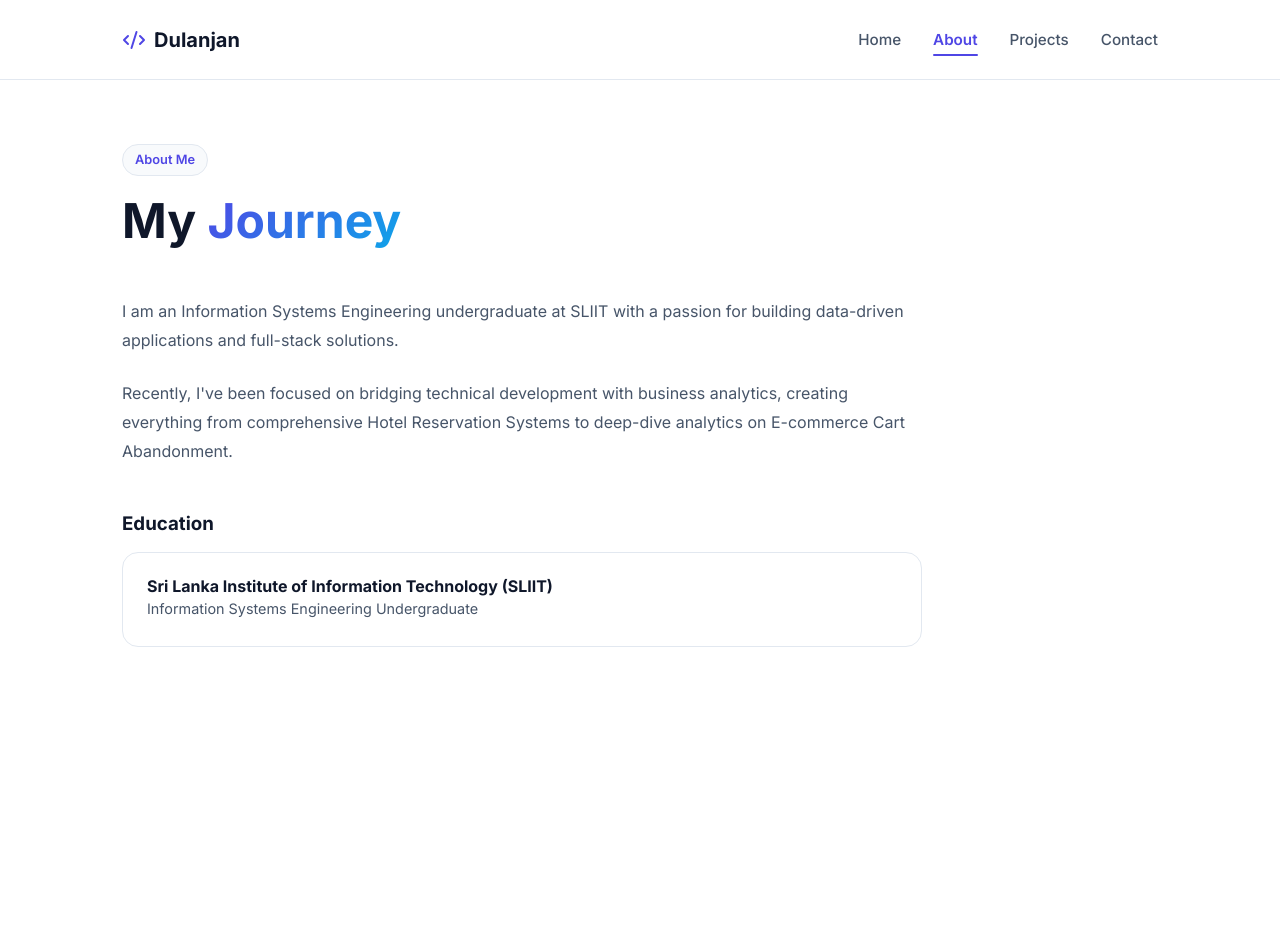
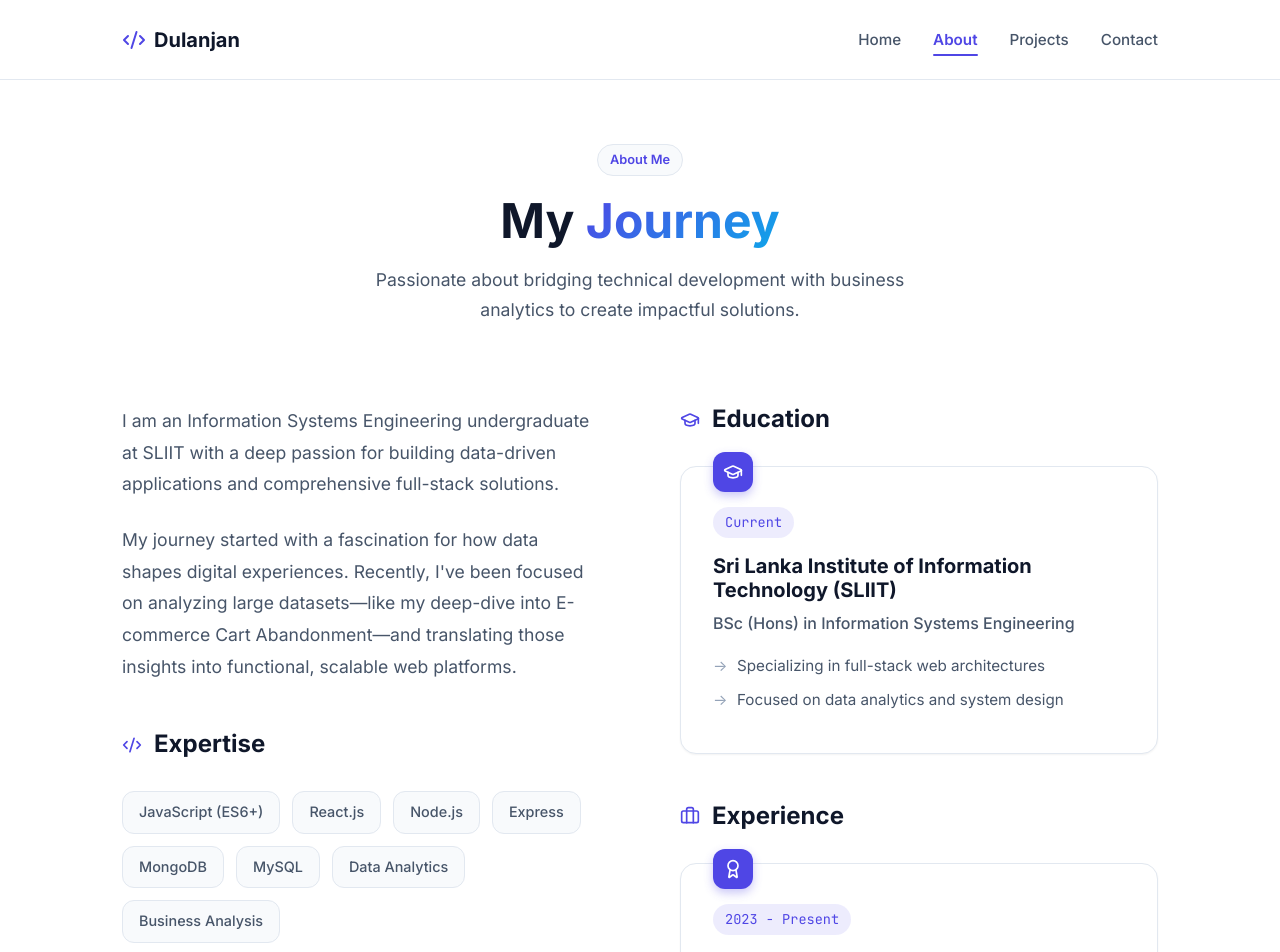
Before and after one commit to dulanjanhasaranga/dulanjanhasaranga, a React (Vite) app: page /dulanjanhasaranga/about in a window 1280 px wide. Shown: the top 952 px of the page. Before the commit the page ends 800 px from the top, so only its background shows below. Built offline with nearby package versions, Linux system fonts and the light colour scheme.

Commit message:
Enhance About and Contact pages with Framer Motion and premium UI

```diff
--- /dev/null
+++ b/src/pages/About.css
@@ -0,0 +1,145 @@
+.about-header {
+  text-align: center;
+  margin-bottom: 5rem;
+}
+
+.about-content {
+  display: grid;
+  grid-template-columns: 1fr 1fr;
+  gap: 5rem;
+}
+
+.about-paragraph {
+  font-size: 1.1rem;
+  color: var(--text-secondary);
+  line-height: 1.8;
+  margin-bottom: 1.5rem;
+}
+
+.section-heading {
+  display: flex;
+  align-items: center;
+  gap: 0.75rem;
+  font-size: 1.5rem;
+  margin-bottom: 2rem;
+  color: var(--text-primary);
+}
+
+.heading-icon {
+  color: var(--accent-primary);
+}
+
+.skills-container {
+  margin-top: 3rem;
+}
+
+.skills-tags {
+  display: flex;
+  flex-wrap: wrap;
+  gap: 0.75rem;
+}
+
+.skill-tag {
+  background: var(--bg-secondary);
+  border: 1px solid var(--border-color);
+  padding: 0.5rem 1rem;
+  border-radius: var(--radius-md);
+  font-size: 0.9rem;
+  color: var(--text-secondary);
+  font-weight: 500;
+  transition: var(--transition);
+}
+
+.skill-tag:hover {
+  border-color: var(--accent-primary);
+  color: var(--accent-primary);
+  background: white;
+  transform: translateY(-2px);
+  box-shadow: var(--shadow-sm);
+}
+
+/* Timeline Styles */
+.about-timeline {
+  position: relative;
+}
+
+.timeline-card {
+  position: relative;
+  padding: 2rem;
+  background: var(--bg-primary);
+  border: 1px solid var(--border-color);
+  border-radius: var(--radius-lg);
+  box-shadow: var(--shadow-sm);
+  transition: var(--transition);
+  margin-bottom: 2rem;
+}
+
+.timeline-card:hover {
+  box-shadow: var(--shadow-md);
+  border-color: var(--text-muted);
+  transform: translateY(-3px);
+}
+
+.timeline-icon {
+  position: absolute;
+  top: -15px;
+  left: 2rem;
+  width: 40px;
+  height: 40px;
+  background: var(--accent-primary);
+  color: white;
+  display: flex;
+  align-items: center;
+  justify-content: center;
+  border-radius: var(--radius-md);
+  box-shadow: 0 4px 10px rgba(79, 70, 229, 0.3);
+}
+
+.timeline-date {
+  display: inline-block;
+  font-family: 'JetBrains Mono', monospace;
+  font-size: 0.85rem;
+  color: var(--accent-primary);
+  background: rgba(79, 70, 229, 0.1);
+  padding: 0.25rem 0.75rem;
+  border-radius: var(--radius-full);
+  margin-bottom: 1rem;
+  margin-top: 0.5rem;
+}
+
+.timeline-content h4 {
+  font-size: 1.25rem;
+  margin-bottom: 0.5rem;
+}
+
+.timeline-content p {
+  color: var(--text-secondary);
+  font-weight: 500;
+  margin-bottom: 1rem;
+}
+
+.timeline-details {
+  list-style-type: none;
+}
+
+.timeline-details li {
+  color: var(--text-secondary);
+  font-size: 0.95rem;
+  margin-bottom: 0.5rem;
+  position: relative;
+  padding-left: 1.5rem;
+}
+
+.timeline-details li::before {
+  content: '→';
+  position: absolute;
+  left: 0;
+  color: var(--text-muted);
+}
+
+@media (max-width: 992px) {
+  .about-content {
+    grid-template-columns: 1fr;
+    gap: 4rem;
+  }
+}
--- a/src/pages/About.jsx
+++ b/src/pages/About.jsx
@@ -1,26 +1,105 @@
+import { motion } from 'framer-motion';
+import { GraduationCap, Briefcase, Award, Code2 } from 'lucide-react';
+import './About.css';
+
 const About = () => {
+  const containerVariants = {
+    hidden: { opacity: 0 },
+    visible: {
+      opacity: 1,
+      transition: { staggerChildren: 0.15 }
+    }
+  };
+
+  const itemVariants = {
+    hidden: { opacity: 0, y: 20 },
+    visible: {
+      opacity: 1, y: 0,
+      transition: { type: "spring", stiffness: 100 }
+    }
+  };
+
   return (
-    <div className="page-container">
-      <div className="container" style={{ paddingTop: '4rem' }}>
-        <div className="badge">About Me</div>
-        <h1 className="page-title">My <span className="text-gradient">Journey</span></h1>
+    <motion.div
+      className="page-container about-page"
+      initial={{ opacity: 0 }}
+      animate={{ opacity: 1 }}
+      exit={{ opacity: 0 }}
+    >
+      <div className="container" style={{ paddingTop: '4rem', paddingBottom: '4rem' }}>
+        <motion.div variants={containerVariants} initial="hidden" animate="visible" className="about-header">
+          <motion.div variants={itemVariants} className="badge">About Me</motion.div>
+          <motion.h1 variants={itemVariants} className="page-title">My <span className="text-gradient">Journey</span></motion.h1>
+          <motion.p variants={itemVariants} className="page-subtitle">Passionate about bridging technical development with business analytics to create impactful solutions.</motion.p>
+        </motion.div>
 
-        <div style={{ marginTop: '3rem', maxWidth: '800px', lineHeight: '1.8' }}>
-          <p style={{ marginBottom: '1.5rem', color: 'var(--text-secondary)' }}>
-            I am an Information Systems Engineering undergraduate at SLIIT with a passion for building data-driven applications and full-stack solutions.
-          </p>
-          <p style={{ marginBottom: '1.5rem', color: 'var(--text-secondary)' }}>
-            Recently, I've been focused on bridging technical development with business analytics, creating everything from comprehensive Hotel Reservation Systems to deep-dive analytics on E-commerce Cart Abandonment.
-          </p>
+        <div className="about-content">
+          <motion.div
+            className="about-text-section"
+            variants={containerVariants}
+            initial="hidden"
+            animate="visible"
+          >
+            <motion.p variants={itemVariants} className="about-paragraph">
+              I am an Information Systems Engineering undergraduate at SLIIT with a deep passion for building data-driven applications and comprehensive full-stack solutions.
+            </motion.p>
+            <motion.p variants={itemVariants} className="about-paragraph">
+              My journey started with a fascination for how data shapes digital experiences. Recently, I've been focused on analyzing large datasets—like my deep-dive into E-commerce Cart Abandonment—and translating those insights into functional, scalable web platforms.
+            </motion.p>
 
-          <h3 style={{ marginTop: '3rem', marginBottom: '1rem' }}>Education</h3>
-          <div style={{ padding: '1.5rem', border: '1px solid var(--border-color)', borderRadius: 'var(--radius-lg)' }}>
-            <h4>Sri Lanka Institute of Information Technology (SLIIT)</h4>
-            <p style={{ color: 'var(--text-secondary)', fontSize: '0.9rem' }}>Information Systems Engineering Undergraduate</p>
-          </div>
+            <motion.div variants={itemVariants} className="skills-container">
+              <h3 className="section-heading"><Code2 className="heading-icon" size={20} /> Expertise</h3>
+              <div className="skills-tags">
+                {['JavaScript (ES6+)', 'React.js', 'Node.js', 'Express', 'MongoDB', 'MySQL', 'Data Analytics', 'Business Analysis'].map(skill => (
+                  <span key={skill} className="skill-tag">{skill}</span>
+                ))}
+              </div>
+            </motion.div>
+          </motion.div>
+
+          <motion.div
+            className="about-timeline"
+            variants={containerVariants}
+            initial="hidden"
+            animate="visible"
+          >
+            <h3 className="section-heading"><GraduationCap className="heading-icon" size={20} /> Education</h3>
+
+            <motion.div variants={itemVariants} className="timeline-card">
+              <div className="timeline-icon">
+                <GraduationCap size={20} />
+              </div>
+              <div className="timeline-content">
+                <span className="timeline-date">Current</span>
+                <h4>Sri Lanka Institute of Information Technology (SLIIT)</h4>
+                <p>BSc (Hons) in Information Systems Engineering</p>
+                <ul className="timeline-details">
+                  <li>Specializing in full-stack web architectures</li>
+                  <li>Focused on data analytics and system design</li>
+                </ul>
+              </div>
+            </motion.div>
+
+            <h3 className="section-heading" style={{ marginTop: '3rem' }}><Briefcase className="heading-icon" size={20} /> Experience</h3>
+
+            <motion.div variants={itemVariants} className="timeline-card">
+              <div className="timeline-icon">
+                <Award size={20} />
+              </div>
+              <div className="timeline-content">
+                <span className="timeline-date">2023 - Present</span>
+                <h4>Independent Developer & Analyst</h4>
+                <p>Freelance & Academic Projects</p>
+                <ul className="timeline-details">
+                  <li>Developed EduScope-Connect platform</li>
+                  <li>Engineered comprehensive Hotel Reservation Systems</li>
+                </ul>
+              </div>
+            </motion.div>
+          </motion.div>
         </div>
       </div>
-    </div>
+    </motion.div>
   );
 };
 
--- /dev/null
+++ b/src/pages/Contact.css
@@ -0,0 +1,146 @@
+.contact-container {
+  padding-top: 4rem;
+  padding-bottom: 5rem;
+}
+
+.contact-header {
+  text-align: center;
+  margin-bottom: 5rem;
+}
+
+.contact-content {
+  display: grid;
+  grid-template-columns: 1fr 1.5fr;
+  gap: 4rem;
+  max-width: 1000px;
+  margin: 0 auto;
+}
+
+/* Info Cards */
+.contact-info-cards {
+  display: flex;
+  flex-direction: column;
+  gap: 1.5rem;
+}
+
+.info-card {
+  display: flex;
+  gap: 1.5rem;
+  padding: 1.5rem;
+  background: var(--bg-primary);
+  border: 1px solid var(--border-color);
+  border-radius: var(--radius-lg);
+  box-shadow: var(--shadow-sm);
+  transition: var(--transition);
+}
+
+.info-card:hover {
+  transform: translateX(5px);
+  box-shadow: var(--shadow-md);
+  border-color: var(--accent-primary);
+}
+
+.info-icon-wrapper {
+  display: flex;
+  align-items: center;
+  justify-content: center;
+  width: 48px;
+  height: 48px;
+  background: rgba(79, 70, 229, 0.1);
+  color: var(--accent-primary);
+  border-radius: var(--radius-md);
+  flex-shrink: 0;
+}
+
+.info-card h3 {
+  font-size: 1.1rem;
+  margin-bottom: 0.25rem;
+}
+
+.info-card p {
+  color: var(--text-secondary);
+  font-size: 0.95rem;
+  margin-bottom: 0.75rem;
+}
+
+.info-link {
+  font-size: 0.9rem;
+  font-weight: 500;
+  color: var(--accent-primary);
+  transition: var(--transition);
+}
+
+.info-link:hover:not(.disabled) {
+  color: var(--accent-primary-hover);
+  text-decoration: underline;
+}
+
+.info-link.disabled {
+  color: var(--text-muted);
+  cursor: default;
+}
+
+/* Contact Form */
+.contact-form-wrapper {
+  background: var(--bg-primary);
+  padding: 2.5rem;
+  border-radius: var(--radius-lg);
+  border: 1px solid var(--border-color);
+  box-shadow: var(--shadow-md);
+}
+
+.contact-form {
+  display: flex;
+  flex-direction: column;
+  gap: 1.5rem;
+}
+
+.form-group label {
+  display: block;
+  font-size: 0.9rem;
+  font-weight: 600;
+  color: var(--text-primary);
+  margin-bottom: 0.5rem;
+}
+
+.form-input {
+  width: 100%;
+  padding: 0.85rem 1rem;
+  background: var(--bg-secondary);
+  border: 1px solid var(--border-color);
+  border-radius: var(--radius-md);
+  font-family: inherit;
+  font-size: 1rem;
+  color: var(--text-primary);
+  transition: var(--transition);
+}
+
+.form-input::placeholder {
+  color: var(--text-muted);
+}
+
+.form-input:focus {
+  outline: none;
+  border-color: var(--accent-primary);
+  background: var(--bg-primary);
+  box-shadow: 0 0 0 4px rgba(79, 70, 229, 0.1);
+}
+
+textarea.form-input {
+  resize: vertical;
+  min-height: 120px;
+}
+
+.submit-btn {
+  width: 100%;
+  margin-top: 1rem;
+  padding: 1rem;
+  font-size: 1rem;
+}
+
+@media (max-width: 992px) {
+  .contact-content {
+    grid-template-columns: 1fr;
+    gap: 3rem;
+  }
+}
--- a/src/pages/Contact.jsx
+++ b/src/pages/Contact.jsx
@@ -1,48 +1,119 @@
+import { motion } from 'framer-motion';
+import { Mail, MapPin, Send, MessageSquare } from 'lucide-react';
+import './Contact.css';
+
 const Contact = () => {
+  const containerVariants = {
+    hidden: { opacity: 0 },
+    visible: {
+      opacity: 1,
+      transition: { staggerChildren: 0.15 }
+    }
+  };
+
+  const itemVariants = {
+    hidden: { opacity: 0, y: 20 },
+    visible: {
+      opacity: 1, y: 0,
+      transition: { type: "spring", stiffness: 100 }
+    }
+  };
+
+  const handleSubmit = (e) => {
+    e.preventDefault();
+    // Simulate form submission
+    const btn = e.target.querySelector('button');
+    const originalText = btn.innerHTML;
+    btn.innerHTML = 'Message Sent! ✓';
+    btn.style.backgroundColor = '#10b981';
+
+    setTimeout(() => {
+      btn.innerHTML = originalText;
+      btn.style.backgroundColor = '';
+      e.target.reset();
+    }, 3000);
+  };
+
   return (
-    <div className="page-container">
-      <div className="container" style={{ paddingTop: '4rem', paddingBottom: '4rem' }}>
-        <div className="badge">Get In Touch</div>
-        <h1 className="page-title">Let's <span className="text-gradient">Connect</span></h1>
+    <motion.div
+      className="page-container contact-page"
+      initial={{ opacity: 0 }}
+      animate={{ opacity: 1 }}
+      exit={{ opacity: 0 }}
+    >
+      <div className="container contact-container">
+        <motion.div variants={containerVariants} initial="hidden" animate="visible" className="contact-header">
+          <motion.div variants={itemVariants} className="badge">Get In Touch</motion.div>
+          <motion.h1 variants={itemVariants} className="page-title">Let's <span className="text-gradient">Connect</span></motion.h1>
+          <motion.p variants={itemVariants} className="page-subtitle">I'm currently open to new opportunities in software engineering, full-stack development, and data analytics. Have a question or a project? Drop a message!</motion.p>
+        </motion.div>
 
-        <div style={{ display: 'grid', gridTemplateColumns: 'repeat(auto-fit, minmax(300px, 1fr))', gap: '4rem', marginTop: '3rem' }}>
-          <div>
-            <p style={{ color: 'var(--text-secondary)', marginBottom: '2rem' }}>
-              I'm currently open to new opportunities in software engineering, full-stack development, and data analytics.
-            </p>
-
-            <div style={{ display: 'flex', flexDirection: 'column', gap: '1rem' }}>
-              <a href="mailto:contact@example.com" style={{ padding: '1rem', border: '1px solid var(--border-color)', borderRadius: 'var(--radius-sm)', display: 'block' }}>
-                <strong style={{ display: 'block', marginBottom: '0.25rem' }}>Email</strong>
-                <span style={{ color: 'var(--text-secondary)' }}>contact@example.com</span>
-              </a>
-              <a href="https://linkedin.com/in/dulanjan-hasaranga" target="_blank" rel="noopener noreferrer" style={{ padding: '1rem', border: '1px solid var(--border-color)', borderRadius: 'var(--radius-sm)', display: 'block' }}>
-                <strong style={{ display: 'block', marginBottom: '0.25rem' }}>LinkedIn</strong>
-                <span style={{ color: 'var(--text-secondary)' }}>linkedin.com/in/dulanjan-hasaranga</span>
-              </a>
-            </div>
-          </div>
-
-          <div style={{ padding: '2rem', background: 'var(--bg-secondary)', borderRadius: 'var(--radius-lg)' }}>
-            <form style={{ display: 'flex', flexDirection: 'column', gap: '1.5rem' }}>
-              <div>
-                <label style={{ display: 'block', marginBottom: '0.5rem', fontSize: '0.9rem', fontWeight: '500' }}>Name</label>
-                <input type="text" style={{ width: '100%', padding: '0.75rem', border: '1px solid var(--border-color)', borderRadius: 'var(--radius-sm)' }} placeholder="John Doe" />
+        <motion.div
+          className="contact-content"
+          variants={containerVariants}
+          initial="hidden"
+          animate="visible"
+        >
+          <motion.div variants={itemVariants} className="contact-info-cards">
+            <div className="info-card">
+              <div className="info-icon-wrapper">
+                <Mail size={24} className="info-icon" />
               </div>
               <div>
-                <label style={{ display: 'block', marginBottom: '0.5rem', fontSize: '0.9rem', fontWeight: '500' }}>Email</label>
-                <input type="email" style={{ width: '100%', padding: '0.75rem', border: '1px solid var(--border-color)', borderRadius: 'var(--radius-sm)' }} placeholder="john@example.com" />
+                <h3>Email</h3>
+                <p>contact@example.com</p>
+                <a href="mailto:contact@example.com" className="info-link">Write me a message →</a>
+              </div>
+            </div>
+
+            <div className="info-card">
+              <div className="info-icon-wrapper">
+                <MessageSquare size={24} className="info-icon" />
               </div>
               <div>
-                <label style={{ display: 'block', marginBottom: '0.5rem', fontSize: '0.9rem', fontWeight: '500' }}>Message</label>
-                <textarea rows={4} style={{ width: '100%', padding: '0.75rem', border: '1px solid var(--border-color)', borderRadius: 'var(--radius-sm)', resize: 'vertical' }} placeholder="How can I help you?"></textarea>
+                <h3>LinkedIn</h3>
+                <p>dulanjan-hasaranga</p>
+                <a href="https://linkedin.com/in/dulanjan-hasaranga" target="_blank" rel="noopener noreferrer" className="info-link">Connect with me →</a>
               </div>
-              <button type="button" className="btn btn-primary" style={{ width: '100%' }}>Send Message</button>
+            </div>
+
+            <div className="info-card">
+              <div className="info-icon-wrapper">
+                <MapPin size={24} className="info-icon" />
+              </div>
+              <div>
+                <h3>Location</h3>
+                <p>Sri Lanka</p>
+                <span className="info-link disabled">Available remotely Worldwide</span>
+              </div>
+            </div>
+          </motion.div>
+
+          <motion.div variants={itemVariants} className="contact-form-wrapper">
+            <form className="contact-form" onSubmit={handleSubmit}>
+              <div className="form-group">
+                <label>Name</label>
+                <input type="text" required placeholder="John Doe" className="form-input" />
+              </div>
+
+              <div className="form-group">
+                <label>Email</label>
+                <input type="email" required placeholder="john@example.com" className="form-input" />
+              </div>
+
+              <div className="form-group">
+                <label>Message</label>
+                <textarea rows={5} required placeholder="How can I help you?" className="form-input"></textarea>
+              </div>
+
+              <button type="submit" className="btn btn-primary submit-btn">
+                Send Message <Send size={18} />
+              </button>
             </form>
-          </div>
-        </div>
+          </motion.div>
+        </motion.div>
       </div>
-    </div>
+    </motion.div>
   );
 };
 
```
